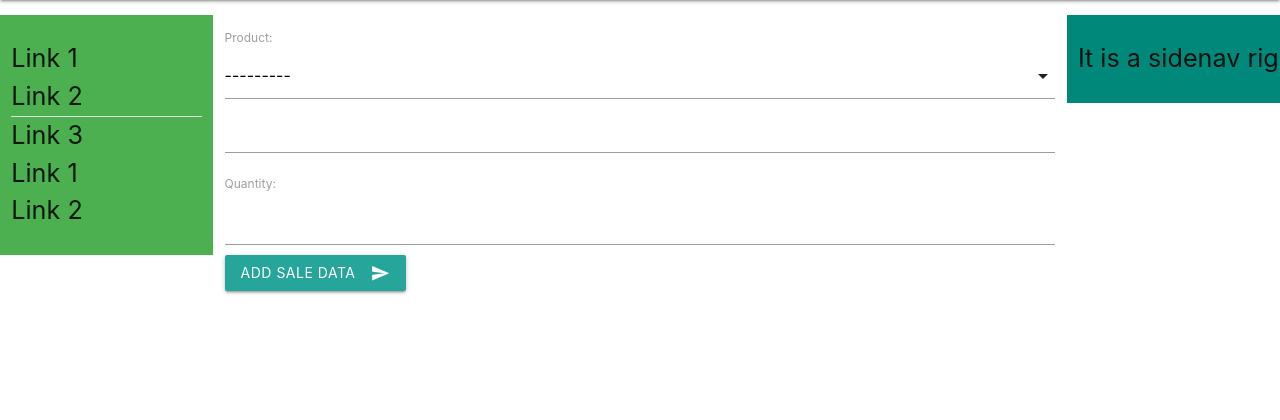
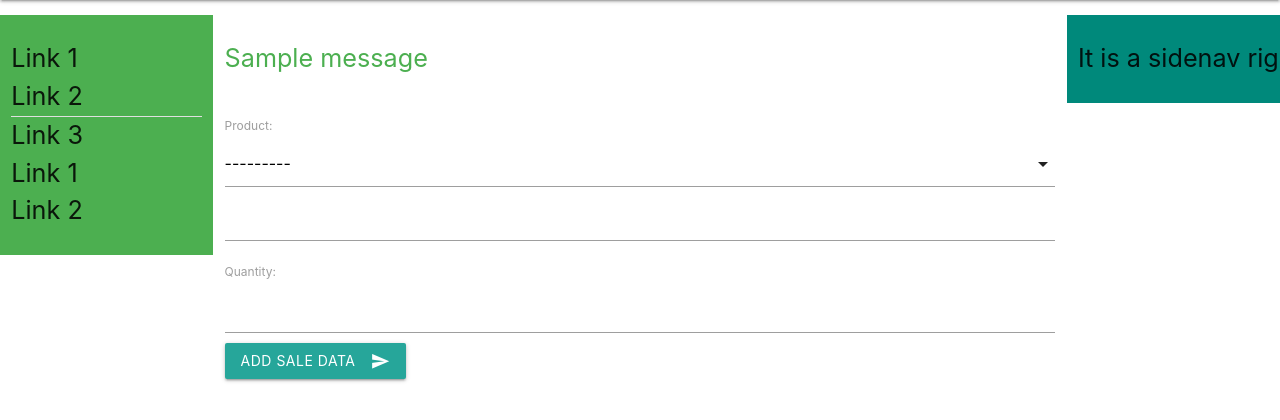
Before and after one commit to sudghosh/djangotutedyoda, a Django app: page /performance/add/ in a window 1280 px wide. Shown: the part 64-484 px from the top of the page. Run offline with Django 3.2, Linux system fonts and the light colour scheme; data comes from the database, SQL or seed files in the repository; both versions use the stored data as it was after the commit; one stand-in notice (Sample message) is shown; some libraries are stand-ins or nearby versions.

Commit message:
in add_purchase_view just set the return httpresponseredirect(request.path) and from django.contrib import messages and set messages.success to custom messages to set in html page. return to httpresponseredirect() helps to avoid the confirm resubmission messages in chrome and some other browsers.

```diff
--- a/products/templates/products/add.html
+++ b/products/templates/products/add.html
@@ -7,6 +7,11 @@
 
 {% if record_added_message %}
      <p class="flow-text green-text text-darken-5">{{record_added_message}}</p>
+{% endif %}
+{% if messages %}
+    {% for message in messages  %}
+        <p class="flow-text green-text text-darken-5">{{message}}</p>
+    {% endfor %}
 {% endif %}
 
 
--- a/products/urls.py
+++ b/products/urls.py
@@ -7,4 +7,5 @@ urlpatterns = [
     path('',chart_select_view,name='chart_select_view'),
     path('add/',add_purchase_view,name='add_purchase_data'),
 
+
 ]
--- a/products/views.py
+++ b/products/views.py
@@ -1,11 +1,13 @@
-from django.shortcuts import render, HttpResponseRedirect
+from django.shortcuts import render, redirect, HttpResponseRedirect
 from django.urls import reverse
+from django.contrib import messages
 from datetime import datetime
 import pandas as pd
 from .models import Product, Purchase
 from .utils import get_simple_plot
 from .forms import PurchaseForm
 # Create your views here.
+
 
 def chart_select_view(request):
     error_message = None
@@ -61,19 +63,28 @@ def chart_select_view(request):
 
     return render(request,'products/main.html',context)
 
+# https://djangokatya.wordpress.com/2019/07/05/how-to-clear-post-data/
+# How to clear POST data in Django – ‘Confirm Form Resubmission’ // 1-minute guide
 
 def add_purchase_view(request):
+
     record_added_message=None
+
     form = PurchaseForm(request.POST or None)
 
     if form.is_valid():
             obj = form.save(commit=False)
             obj.salesman = request.user
             obj.save()
-            record_added_message="Record Added Successfully"
             form = PurchaseForm()
+            messages.success(request,'Record Added Successfully')
+            return HttpResponseRedirect(request.path)
 
 
+    else:
+
+        form=PurchaseForm()
+        record_added_message=None
 
 
     context = {
```
Also changed, not shown: db.sqlite3, products/templates/products/added.html (deleted).
